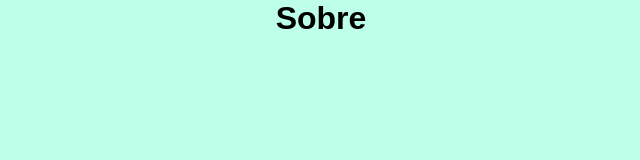
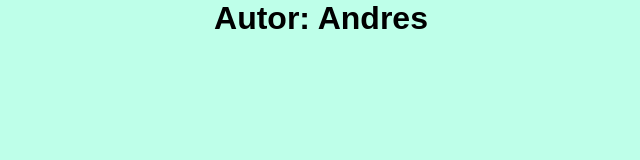
Before and after one commit to andrescristian/Agenda-de-contatos, an Electron app: page src/views/sobre.html in a window 800 px wide. Shown: the whole page, without its empty margins (79-719 px from the left). Drawn offline with Linux system fonts and the light colour scheme.

Commit message:
Update sobre.html

```diff
--- a/src/views/sobre.html
+++ b/src/views/sobre.html
@@ -8,6 +8,6 @@
     <title>Sobre</title>
 </head>
 <body>
-    <h1>Sobre</h1>
+    <h1>Autor: Andres</h1>
 </body>
 </html>
```
